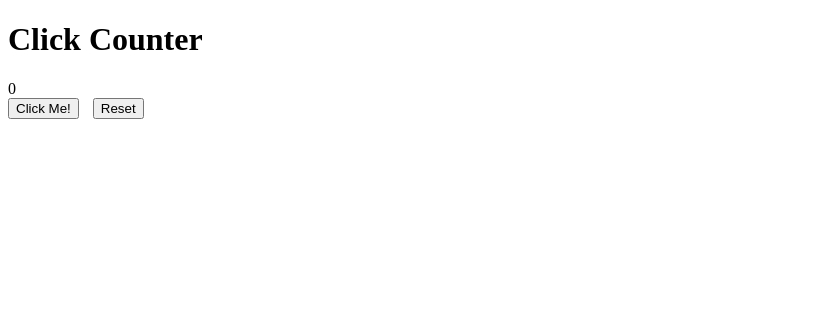
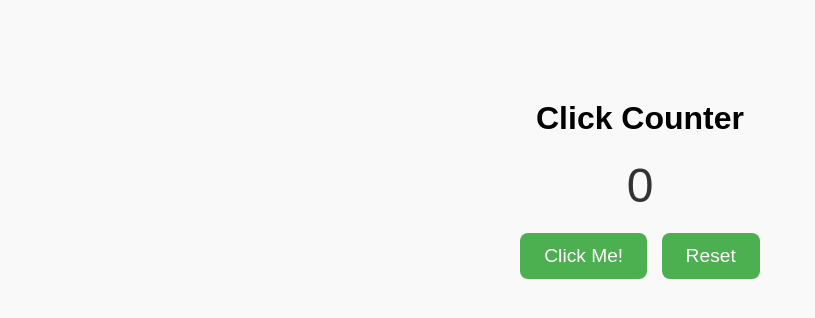
Before and after one commit to nandaaa23/beginners-league, a plain HTML site: page click-counter/index.html in a window 1280 px wide. Shown: the whole page, without its empty margins (0-815 px from the left). Drawn offline with Linux system fonts and the light colour scheme.

Commit message:
made a minute change

```diff
--- a/click-counter/index.html
+++ b/click-counter/index.html
@@ -4,7 +4,34 @@
   <meta charset="UTF-8" />
   <meta name="viewport" content="width=device-width, initial-scale=1.0" />
   <title>Click Counter</title>
- <link href='stylesheet',
+  <style>
+    body {
+      font-family: Arial, sans-serif;
+      text-align: center;
+      margin-top: 100px;
+      background-color: #f9f9f9;
+    }
+    h1 {
+      font-size: 2rem;
+    }
+    #counter {
+      font-size: 3rem;
+      margin: 20px 0;
+      color: #333;
+    }
+    button {
+      padding: 12px 24px;
+      font-size: 1.2rem;
+      background-color: #4CAF50;
+      color: white;
+      border: none;
+      border-radius: 8px;
+      cursor: pointer;
+    }
+    button:hover {
+      background-color: #45a049;
+    }
+  </style>
 </head>
 <body>
   <h1>Click Counter</h1>
```
